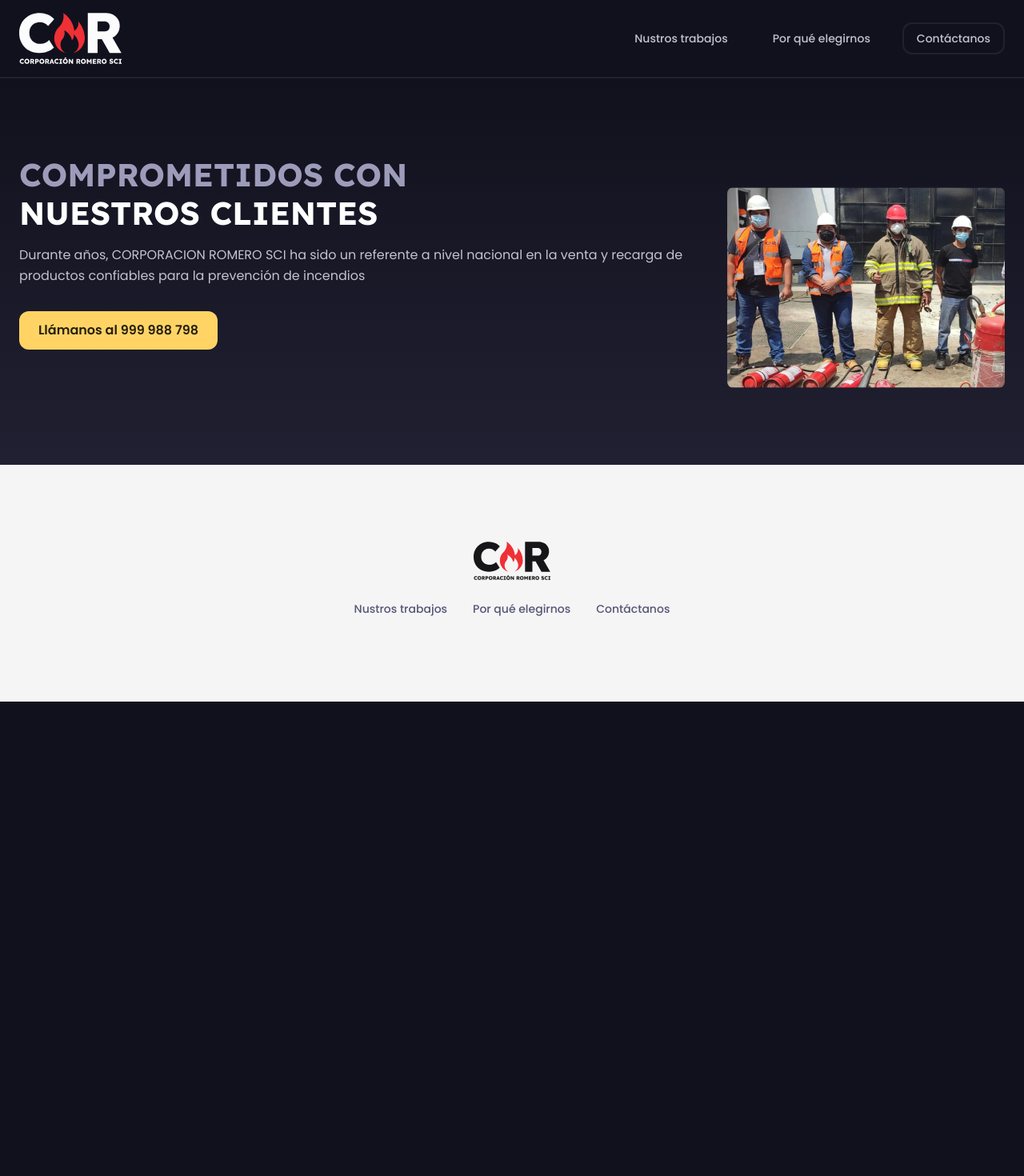
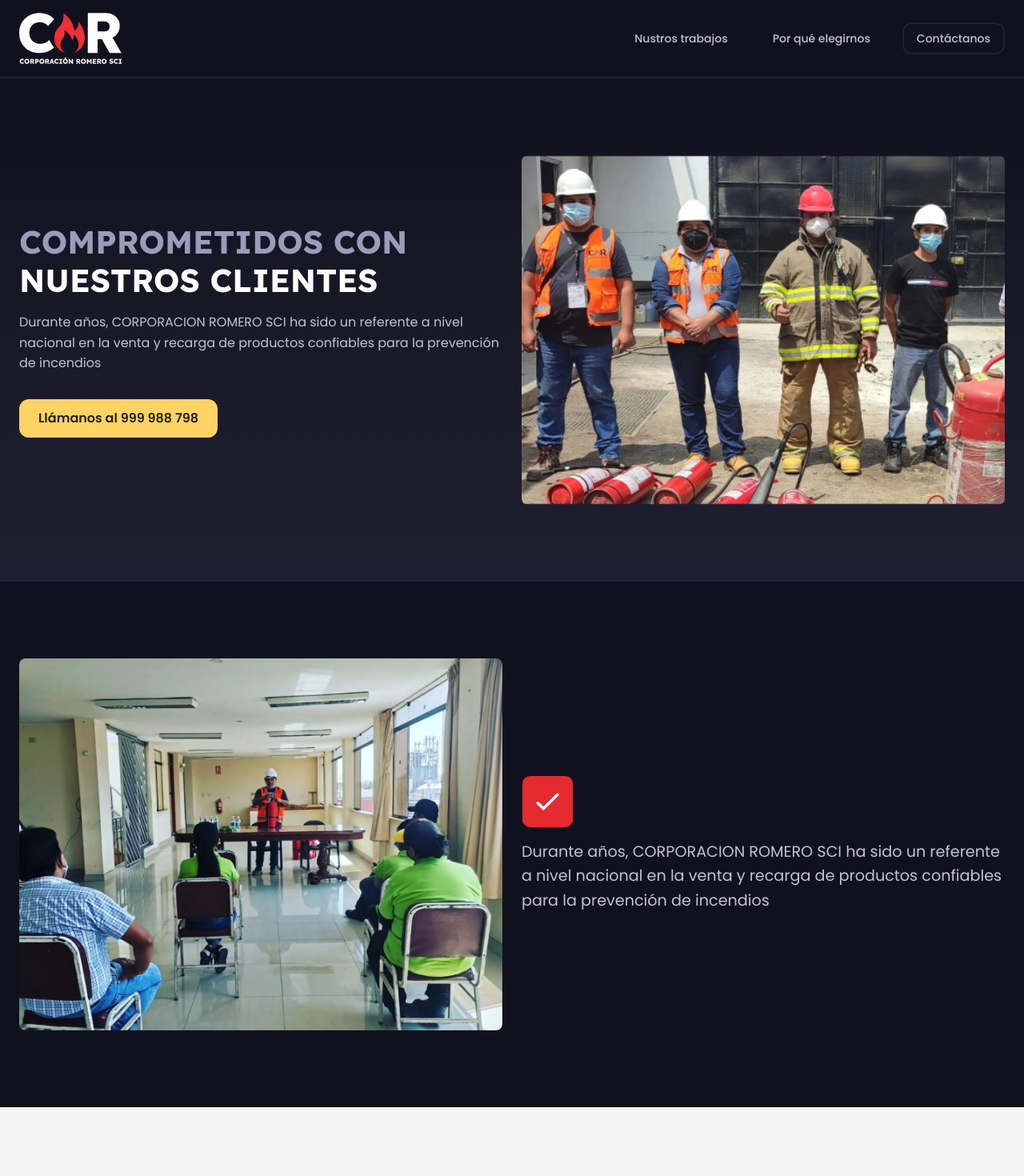
Before and after one commit to davidrivadeneyra/corporacion-romero-sci, a Next.js app: page /nosotros in a window 1280 px wide. Shown: the top 1470 px of the page at 80% size. Before the commit the page ends 877 px from the top, so only its background shows below. Built offline with nearby package versions, Linux system fonts and the light colour scheme.

Commit message:
agrego secciones a nosotros, en proceso

```diff
--- a/components/layout/BannerNosotros.js
+++ b/components/layout/BannerNosotros.js
@@ -4,8 +4,8 @@
 	return (
 		<>
 			<section className='w-full bg-gradient-to-b from-dark-950 to-dark-900'>
-				<div className='margin-responsive section-container py-24 flex'>
-					<div>
+				<div className='margin-responsive section-container py-24 columns-1 lg:grid grid-cols-2 lg:items-center gap-6'>
+					<div className='text-center lg:text-left'>
 						<h1 className='title-h1-movil md:title-h1-desktop pb-4 text-basic-white '>
 							<span className='text-dark-500'>
 								Comprometidos con <br />
@@ -21,12 +21,11 @@
 							Llámanos al 999 988 798
 						</button>
 					</div>
-
-					<div className='pt-10'>
+					<div className=''>
 						<img
 							src='images/cr-nosotros.png'
 							alt='Foto de los trabajos que hace Corporación Romero SCI'
-							className='block rounded-lg'
+							className='w-full rounded-lg mt-6 lg:mt-0'
 						/>
 					</div>
 				</div>
--- /dev/null
+++ b/components/layout/SectionCapacitacion.js
@@ -0,0 +1,33 @@
+import React from 'react'
+
+const SectionCapacitacion = () => {
+	return (
+		<>
+			<section className='w-full bg-gradient-to-b bg-dark-950'>
+				<div className='margin-responsive section-container py-24 flex flex-col lg:grid grid-cols-2 lg:items-center gap-6'>
+					<div className=''>
+						<img
+							src='images/cr-capacitacion.png'
+							alt='Foto de los trabajos que hace Corporación Romero SCI'
+							className='w-full rounded-lg mt-6 lg:mt-0'
+						/>
+					</div>
+					<div className='text-center lg:text-left flex flex-col justify-center md:items-start'>
+						<img
+							src='images/check.svg'
+							alt='Imagen de check - Coporación Romero SCI'
+							className='mb-4 h-16'
+						/>
+						<p className='p-xl md:p-xl text-dark-400'>
+							Durante años, CORPORACION ROMERO SCI ha sido un
+							referente a nivel nacional en la venta y recarga de
+							productos confiables para la prevención de incendios
+						</p>
+					</div>
+				</div>
+			</section>
+		</>
+	)
+}
+
+export default SectionCapacitacion
--- a/pages/nosotros.js
+++ b/pages/nosotros.js
@@ -3,6 +3,7 @@
 import Header from '../components/layout/Header'
 import Footer from '../components/layout/Footer'
 import BannerNosotros from '../components/layout/BannerNosotros'
+import SectionCapacitacion from '../components/layout/SectionCapacitacion'
 
 export default function Home() {
 	return (
@@ -11,6 +12,7 @@
 
 			<Header></Header>
 			<BannerNosotros></BannerNosotros>
+			<SectionCapacitacion></SectionCapacitacion>
 			<Footer></Footer>
 		</>
 	)
--- a/public/styles.css
+++ b/public/styles.css
@@ -659,6 +659,9 @@
   margin-left: 0px;
   margin-right: 0px;
 }
+.mt-6{
+  margin-top: 1.5rem;
+}
 .mb-2{
   margin-bottom: 0.5rem;
 }
@@ -667,6 +670,9 @@
 }
 .mt-10{
   margin-top: 2.5rem;
+}
+.mb-4{
+  margin-bottom: 1rem;
 }
 .block{
   display: block;
@@ -707,9 +713,16 @@
 .cursor-pointer{
   cursor: pointer;
 }
+.columns-1{
+  -moz-columns: 1;
+       columns: 1;
+}
 .columns-2{
   -moz-columns: 2;
        columns: 2;
+}
+.grid-cols-2{
+  grid-template-columns: repeat(2, minmax(0, 1fr));
 }
 .flex-col{
   flex-direction: column;
@@ -1029,6 +1042,13 @@
     font-weight: 400;
     line-height: 160%;
   }
+
+	.md\:p-xl{
+    font-family: Poppins, sans-serif;
+    font-size: 1.2rem;
+    font-weight: 400;
+    line-height: 160%;
+  }
 	.md\:p-base{
     font-family: Poppins, sans-serif;
     font-size: 1rem;
@@ -1069,6 +1089,9 @@
     -moz-columns: 20rem;
          columns: 20rem;
   }
+	.md\:items-start{
+    align-items: flex-start;
+  }
 }
 
 @media (min-width: 1024px){
@@ -1079,6 +1102,12 @@
     text-transform: uppercase;
     line-height: 2rem;
   }
+	.lg\:mt-0{
+    margin-top: 0px;
+  }
+	.lg\:grid{
+    display: grid;
+  }
 	.lg\:w-\[45\%\]{
     width: 45%;
   }
@@ -1088,6 +1117,9 @@
 	.lg\:grid-cols-3{
     grid-template-columns: repeat(3, minmax(0, 1fr));
   }
+	.lg\:items-center{
+    align-items: center;
+  }
 	.lg\:gap-10{
     gap: 2.5rem;
   }
@@ -1095,4 +1127,7 @@
     padding-left: 7rem;
     padding-right: 7rem;
   }
+	.lg\:text-left{
+    text-align: left;
+  }
 }
```
Also changed, not shown: public/images/check.svg (added), public/images/cr-capacitacion.png (added).
